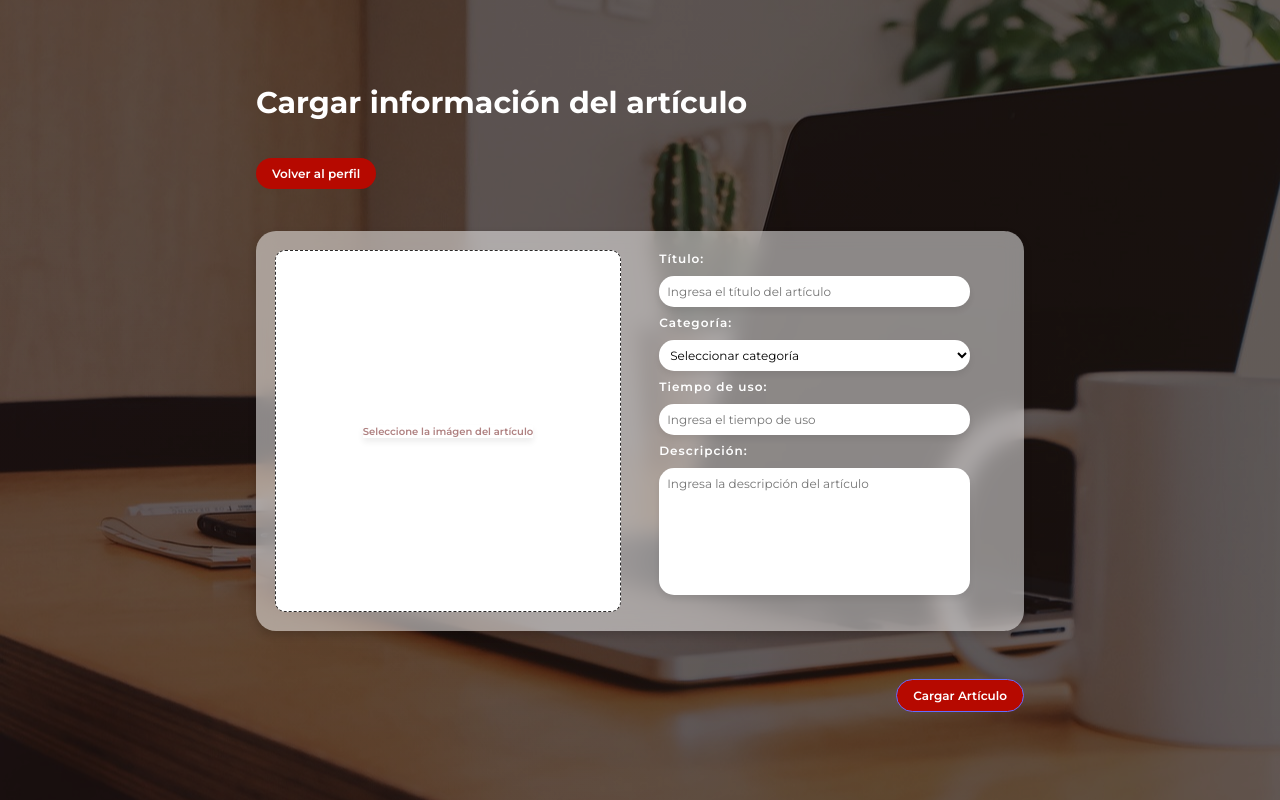
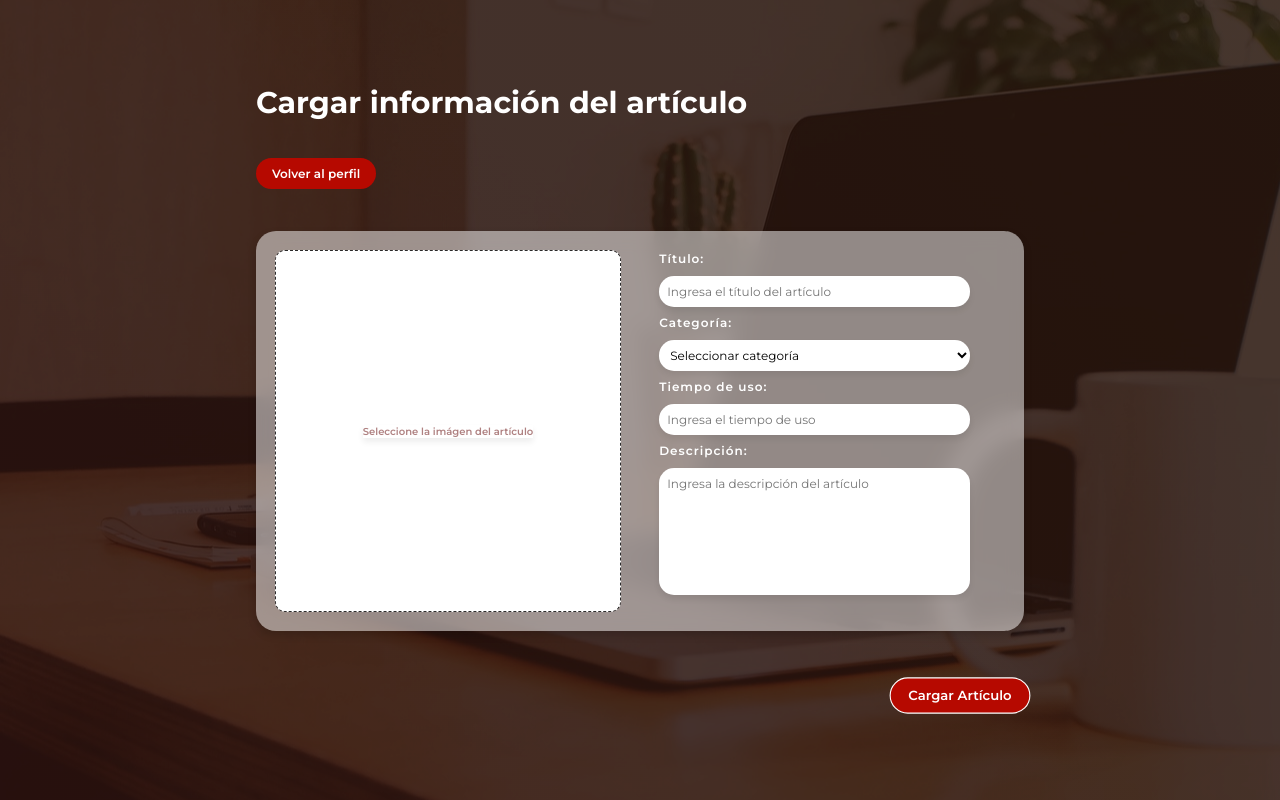
Before and after one commit to TomasUllua12/SwapDeal, a React (Vite) app in the folder client/: page /Perfil/CargarArticulo in a window 1280 px wide. In both pictures the pointer is over the button "Cargar Artículo". Built offline with nearby package versions, Linux system fonts and the light colour scheme.

Commit message:
correccioens

```diff
--- a/client/src/views/CargarArticulo.css
+++ b/client/src/views/CargarArticulo.css
@@ -32,7 +32,7 @@
     )
     0 0 / 1000% no-repeat;
   animation: animate-login 7s ease infinite;
-  opacity: 0.3; /* Ajusta la opacidad según sea necesario */
+  opacity: 0.7; /* Ajusta la opacidad según sea necesario */
 }
 @keyframes animate-login {
   0% {
@@ -243,4 +243,9 @@
   border-radius: 20px;
   align-self: self-end;
   margin-right: 20vw;
+  transition: transform 0.3s ease, color 0.3s ease;
 }
+.envia:hover {
+  transform: scale(1.1);
+  border: solid 1px #fff;
+}
--- a/client/src/views/EditarPerfil.css
+++ b/client/src/views/EditarPerfil.css
@@ -200,4 +200,9 @@
   margin-top: 3%;
   padding: 1vh 2vh 1vh 2vh;
   border-radius: 20px;
+  transition: transform 0.3s ease, color 0.3s ease;
 }
+.cambiar:hover {
+  transform: scale(1.1);
+  border: solid 1px #fff;
+}
```
